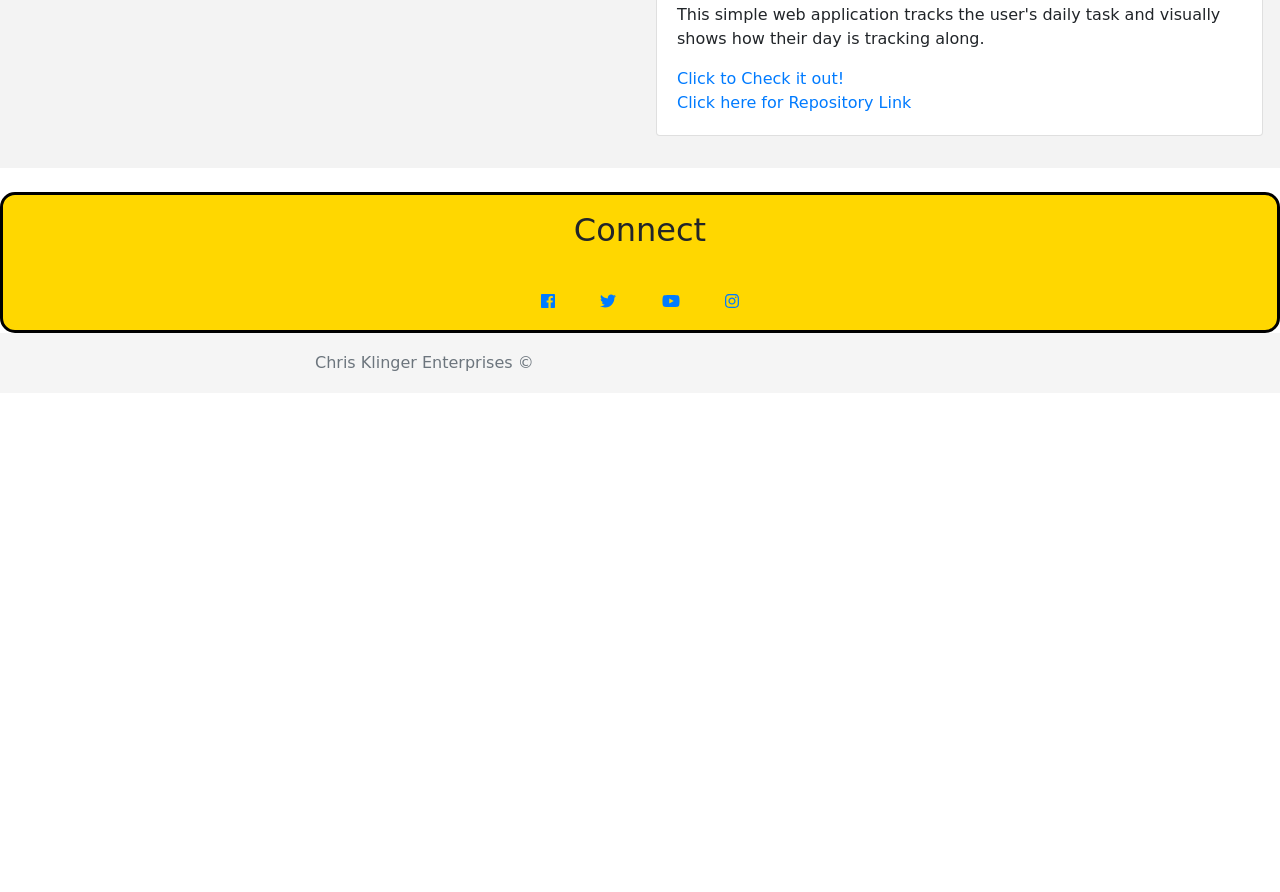
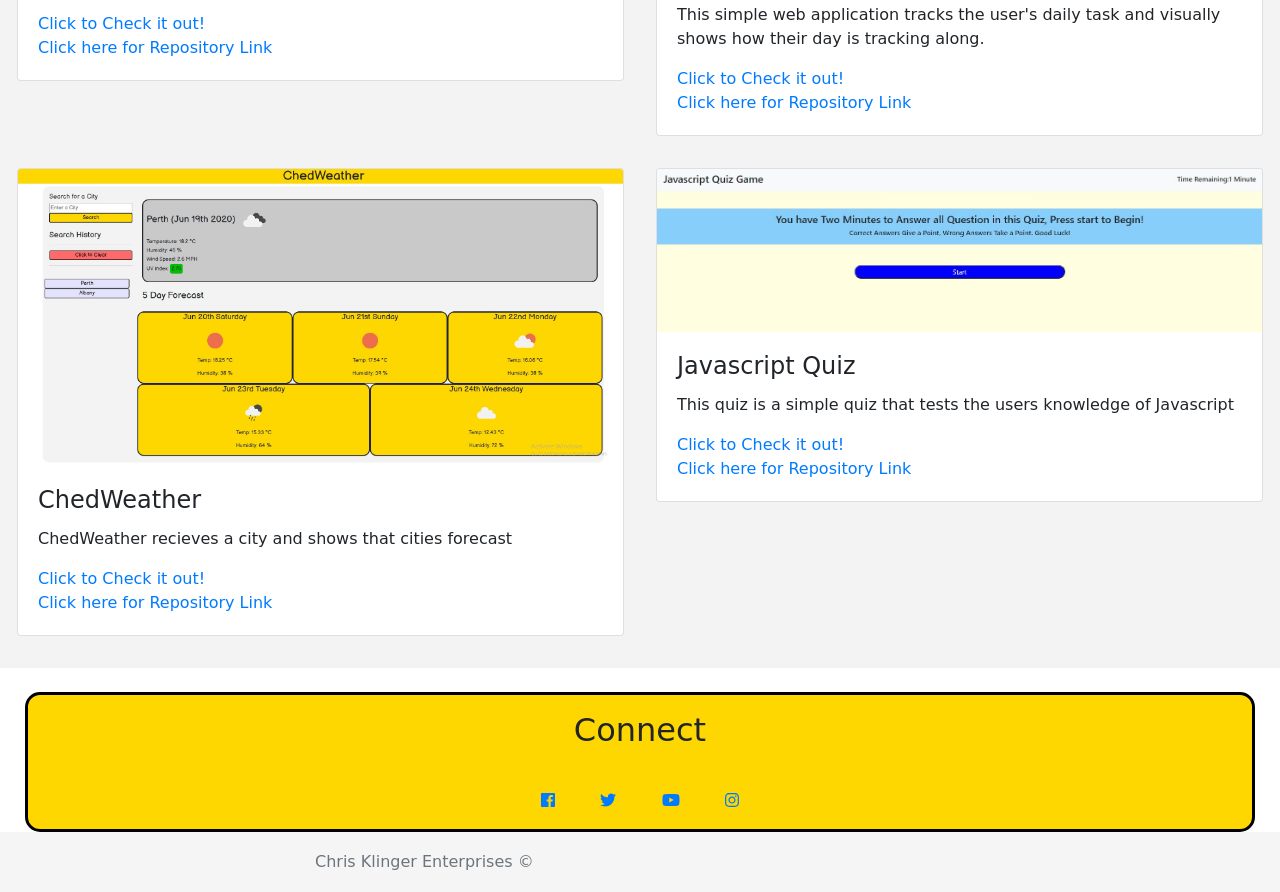
Before and after one commit to ChrisAMK/Bootstrap-Portfolio, a plain HTML site: page portfolio.html in a window 1280 px wide. Shown: the part 1265-2157 px from the top of the page. Before the commit the page ends 1658 px from the top, so only its background shows below. Drawn offline with nearby package versions, Linux system fonts and the light colour scheme.

Commit message:
Updated for week 17

```diff
--- a/portfolio.html
+++ b/portfolio.html
@@ -68,12 +68,12 @@
                         </div>
                         <div class="col-sm-12 col-xs-12 col-md-6 col-lg-6">
                             <div class="card">
-                                <img class="card-img-top" src="img/screen2api.jpg" alt="Car Photo">
+                                <img class="card-img-top" src="img/walkey.jpg" alt="Car Photo">
                                 <div class="card-body">
-                                    <h4 class="card-title">ChedWeather</h4>
-                                    <p>ChedWeather recieves a city and shows that cities forecast</p>
-                                    <a href="https://chrisamk.github.io/Weather-Forecast-API/" target="__blank">Click to Check it out!</a><br>
-                                    <a href="https://github.com/ChrisAMK/Weather-Forecast-API" target="__blank">Click here for Repository Link</a>
+                                    <h4 class="card-title">Walkey</h4>
+                                    <p>Project 2 with the same group decided on creating a Full Stack Dog walking app for pet owners</p>
+                                    <a href="https://veronickling-project2.herokuapp.com/" target="__blank">Click to Check it out!</a><br>
+                                    <a href="https://github.com/RecordSword/Project2/" target="__blank">Click here for Repository Link</a>
 
                                 </div>
                             </div>
@@ -83,7 +83,7 @@
                     <div class="row">
                         <div class="col-sm-12 col-xs-12 col-md-6 col-lg-6">
                             <div class="card">
-                                <img class="card-img-top" src="img/Screen2quiz.jpg" alt="Car Photo">
+                                <img class="card-img-top" src="img/employee-tracker.jpg" alt="Car Photo">
                                 <div class="card-body">
                                     <h4 class="card-title">Javascript Quiz</h4>
                                     <p>This quiz is a simple quiz that tests the users knowledge of Javascript</p>
@@ -104,6 +104,33 @@
                             </div>
                         </div>
                     </div>
+
+                    <div class="row">
+                        <div class="col-sm-12 col-xs-12 col-md-6 col-lg-6">
+                            <div class="card">
+                                <img class="card-img-top" src="img/screen2api.jpg" alt="Car Photo">
+                                <div class="card-body">
+                                    <h4 class="card-title">ChedWeather</h4>
+                                    <p>ChedWeather recieves a city and shows that cities forecast</p>
+                                    <a href="https://chrisamk.github.io/Weather-Forecast-API/" target="__blank">Click to Check it out!</a><br>
+                                    <a href="https://github.com/ChrisAMK/Weather-Forecast-API" target="__blank">Click here for Repository Link</a>
+
+                                </div>
+                            </div>
+                        </div>
+                        <div class="col-sm-12 col-xs-12 col-md-6 col-lg-6">
+                            <div class="card">
+                                <img class="card-img-top" src="img/Screen2quiz.jpg" alt="Car Photo">
+                                <div class="card-body">
+                                    <h4 class="card-title">Javascript Quiz</h4>
+                                    <p>This quiz is a simple quiz that tests the users knowledge of Javascript</p>
+                                    <a href="https://chrisamk.github.io/JavaScript-Quiz-Game/" target="__blank">Click to Check it out!</a><br>
+                                    <a href="https://github.com/ChrisAMK/JavaScript-Quiz-Game" target="__blank">Click here for Repository Link</a>
+                                </div>
+                            </div>
+                        </div>
+                    </div>
+
                 </div>
 
                 <hr class="my-4">
@@ -114,7 +141,7 @@
 
         <!--   Socials   -->
         <section class="container-fluid padding">
-            <div class="row text-center padding aboutme">
+            <div class="row text-center padding aboutme" style="margin-left: 10px; margin-right: 10px;">
                 <div class="col-12">
                     <h2>Connect</h2>
                 </div>
```
Also changed, not shown: img/burger.jpg (added), img/employee-tracker.jpg (added), img/walkey.jpg (added).
